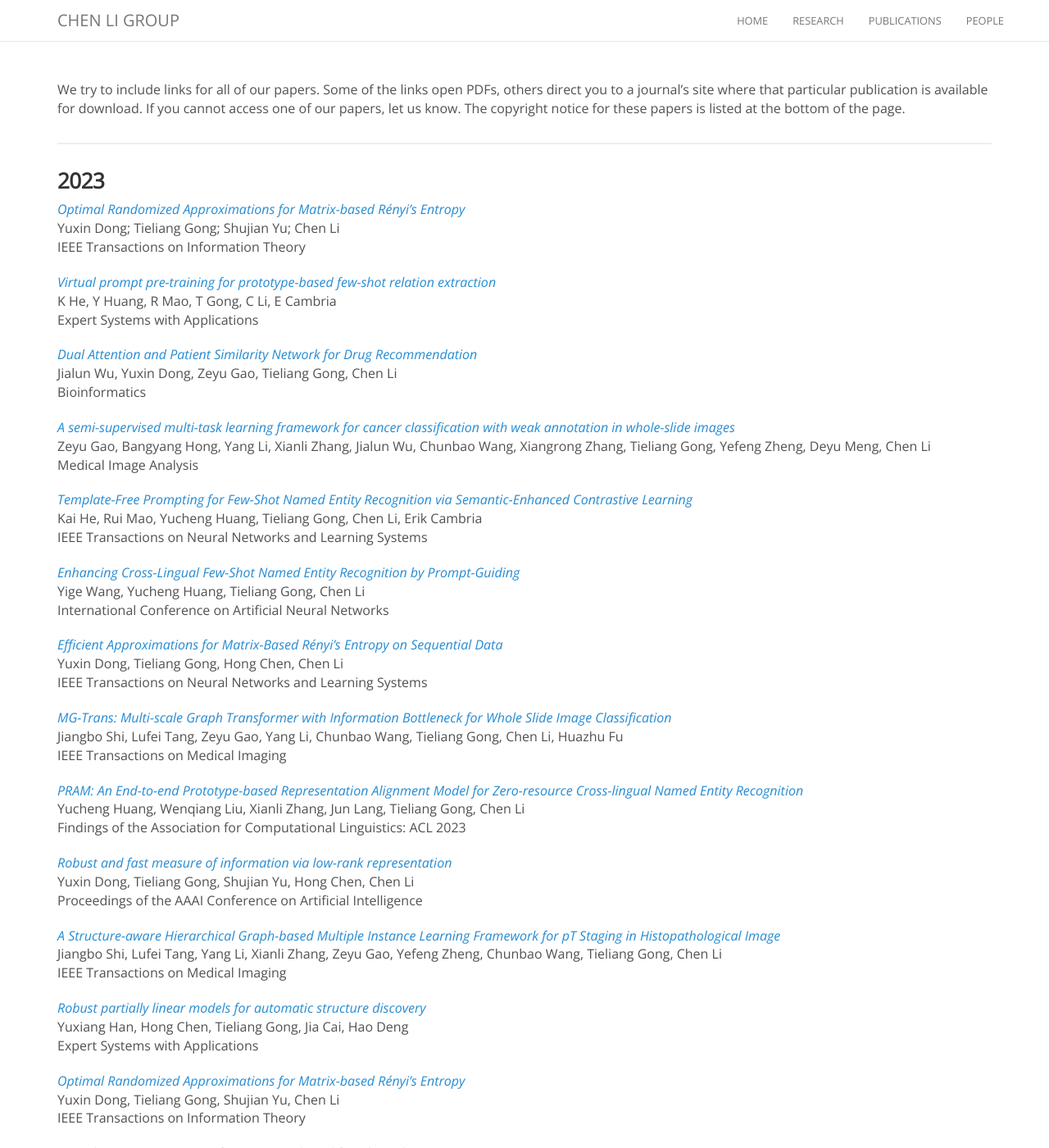
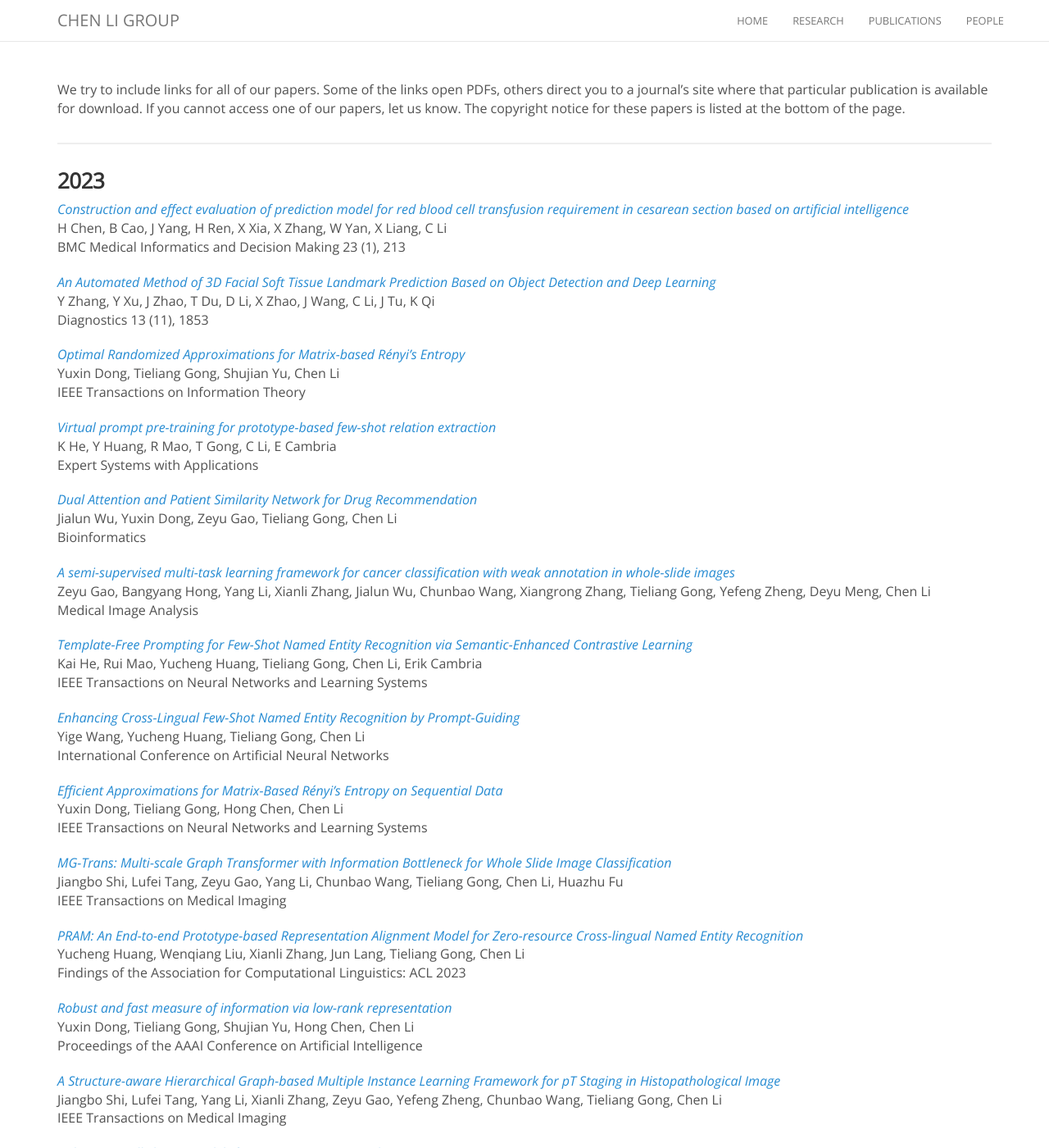
Before and after one commit to chenligroup/chenligroup.github.io, a Jekyll site: the page built from publications.md, in a window 1280 px wide and 1400 px high. Shown: the whole window at 82% size. Built offline with Jekyll 4.4.1, drawn with Linux system fonts in a browser that asks for light colours; nearby versions of some CDN libraries; some of the changed text lies outside the part shown.

Commit message:
Update publications.md

```diff
--- a/publications.md
+++ b/publications.md
@@ -10,8 +10,17 @@ We try to include links for all of our papers. Some of the links open PDFs, othe
 <hr>
 
 ### 2023
-_[Optimal Randomized Approximations for Matrix-based Rényi’s Entropy](https://ieeexplore.ieee.org/abstract/document/10077595/)_ <br>
-Yuxin Dong; Tieliang Gong; Shujian Yu; Chen Li <br>
+[_Construction and effect evaluation of prediction model for red blood cell transfusion requirement in cesarean section based on artificial intelligence_](https://link.springer.com/article/10.1186/s12911-023-02286-1) <br>
+H Chen, B Cao, J Yang, H Ren, X Xia, X Zhang, W Yan, X Liang, C Li<br>
+BMC Medical Informatics and Decision Making 23 (1), 213
+
+[_An Automated Method of 3D Facial Soft Tissue Landmark Prediction Based on Object Detection and Deep Learning_](https://www.mdpi.com/2075-4418/13/11/1853) <br>
+Y Zhang, Y Xu, J Zhao, T Du, D Li, X Zhao, J Wang, C Li, J Tu, K Qi<br>
+Diagnostics 13 (11), 1853
+
+
+[_Optimal Randomized Approximations for Matrix-based Rényi’s Entropy_](https://ieeexplore.ieee.org/abstract/document/10077595/) <br>
+Yuxin Dong, Tieliang Gong, Shujian Yu, Chen Li<br>
 IEEE Transactions on Information Theory
 
 [_Virtual prompt pre-training for prototype-based few-shot relation extraction_](https://www.sciencedirect.com/science/article/abs/pii/S0957417422019455) <br>
@@ -56,14 +65,6 @@ IEEE Transactions on Medical Imaging
 
 [_Robust partially linear models for automatic structure discovery_](https://www.sciencedirect.com/science/article/pii/S0957417423000295) <br>
 Yuxiang Han, Hong Chen, Tieliang Gong, Jia Cai, Hao Deng<br>
-Expert Systems with Applications
-
-[_Optimal Randomized Approximations for Matrix-based Rényi’s Entropy_](https://ieeexplore.ieee.org/abstract/document/10077595/) <br>
-Yuxin Dong, Tieliang Gong, Shujian Yu, Chen Li<br>
-IEEE Transactions on Information Theory
-
-[_Virtual prompt pre-training for prototype-based few-shot relation extraction_](https://www.sciencedirect.com/science/article/pii/S0957417422019455) <br>
-Kai He, Yucheng Huang, Rui Mao, Tieliang Gong, Chen Li, Erik Cambria<br>
 Expert Systems with Applications
 
 [_Childhood Leukemia Classification via Information Bottleneck Enhanced Hierarchical Multi-Instance Learning_](https://ieeexplore.ieee.org/abstract/document/10050510/) <br>
```
